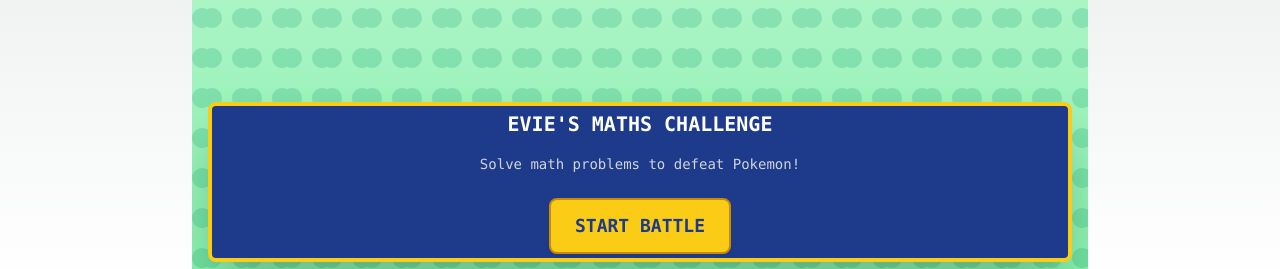
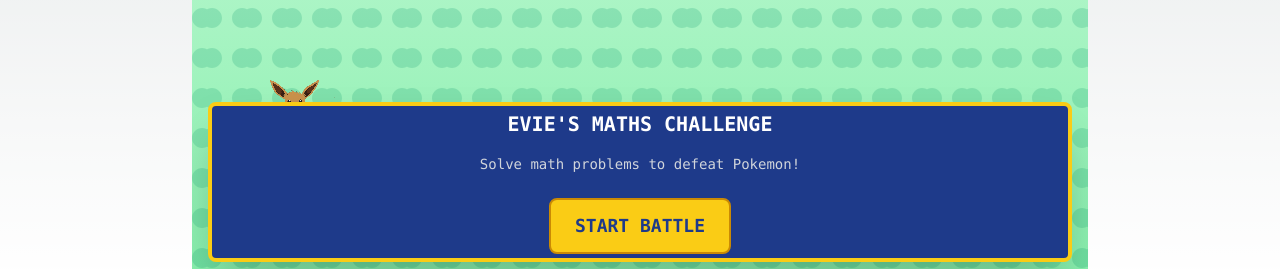
Before and after one commit to DigitalMartyn/KS1_Pokemon_Maths, a Next.js app: page / in a window 1280 px wide. Shown: the part 522-791 px from the top of the page. Built offline with nearby package versions, Linux system fonts and the light colour scheme.

Commit message:
feat: add mental-minute component
Introduce new component for mental health tracking.

#VERCEL_SKIP

Co-authored-by: null <81972147+DigitalMartyn@users.noreply.github.com>

```diff
--- a/components/mental-minute.tsx
+++ b/components/mental-minute.tsx
@@ -371,16 +371,16 @@ export default function MentalMinute() {
         </div>
 
         {/* Player Pokemon (Bottom Left) */}
-        <div className="absolute bottom-20 left-8 z-10">
+        <div className="absolute bottom-32 left-16 z-10">
           <div className="relative">
             <img
               src="/images/eevee.png"
               alt="Player Eevee"
-              className="w-24 h-24 object-contain pixelated transform scale-x-[-1]"
+              className="w-20 h-20 object-contain pixelated"
               style={{ imageRendering: "pixelated" }}
             />
             {/* Grass platform */}
-            <div className="absolute -bottom-2 left-1/2 transform -translate-x-1/2 w-32 h-6 bg-green-400 rounded-full opacity-60" />
+            <div className="absolute -bottom-2 left-1/2 transform -translate-x-1/2 w-28 h-5 bg-green-400 rounded-full opacity-60" />
           </div>
         </div>
       </div>
```
